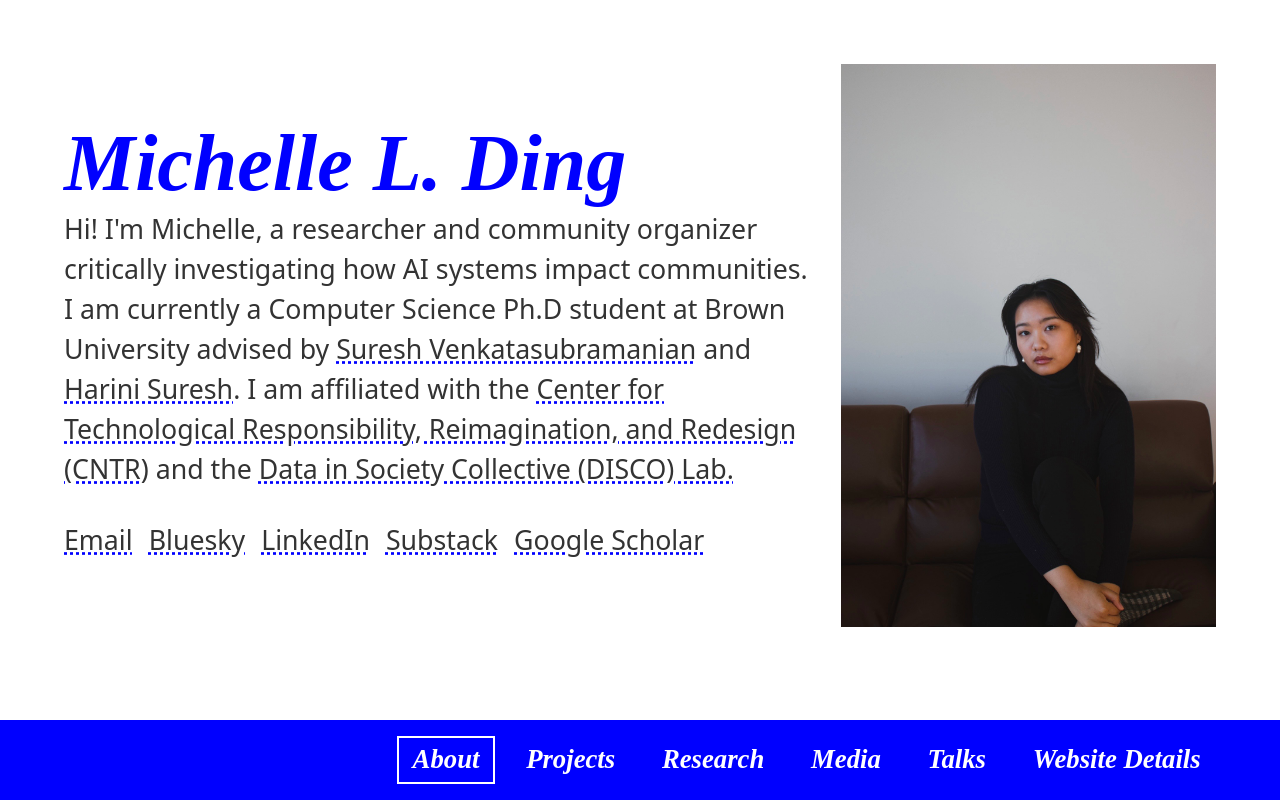
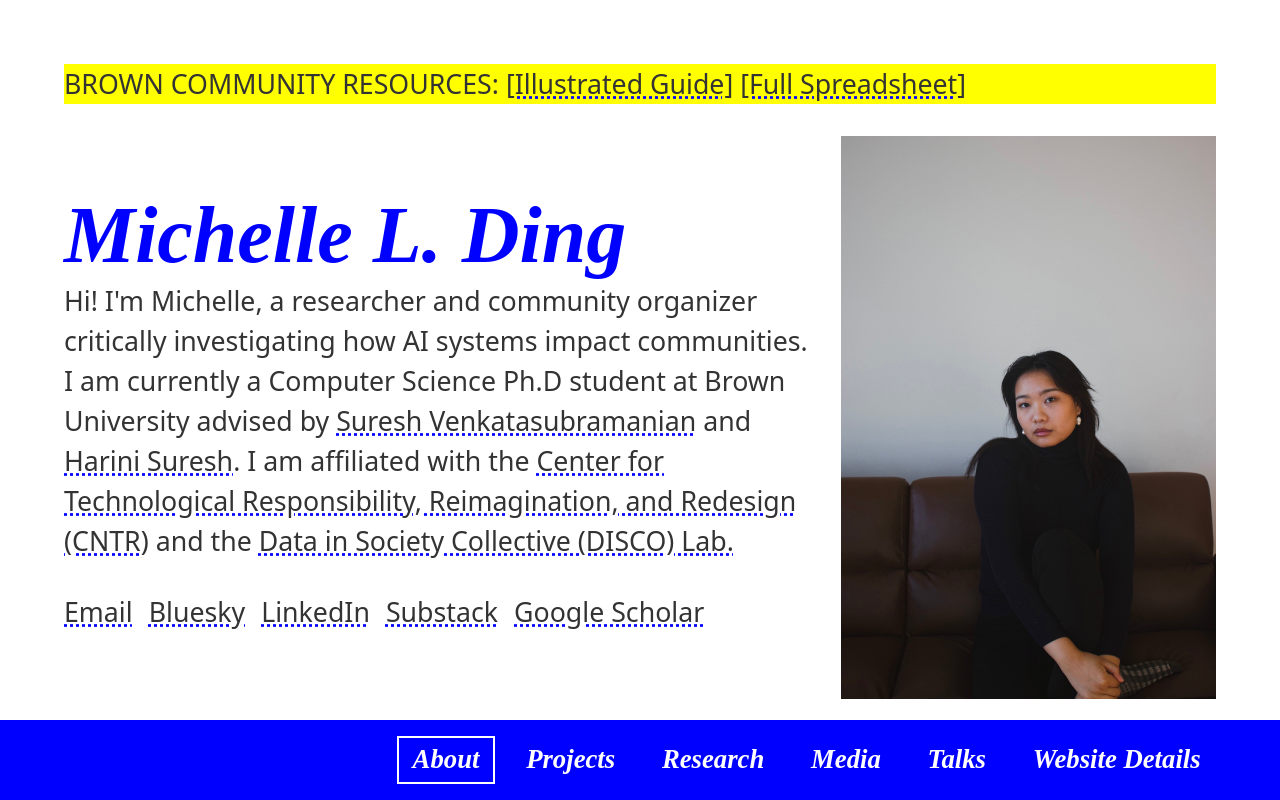
Before and after one commit to michelle-ding/michelle-ding.github.io, a React (Create React App) app: page / in a window 1280 px wide. Built offline with nearby package versions, Linux system fonts and the light colour scheme; the HTML template or start-up script is replaced by a standard one.

Commit message:
resources

```diff
--- a/src/PortfolioLayout.tsx
+++ b/src/PortfolioLayout.tsx
@@ -5,12 +5,27 @@
 const PortfolioLayout = () => {
   return (
     <div className="portfolio-layout">
+       <div className="brownresources">
+
+                BROWN COMMUNITY RESOURCES:{" "}
+<a href="https://michellelding.substack.com/p/caring-for-yourself-and-each-other"
+              id="ref" target="_blank">
+                [Illustrated Guide]
+              </a>{" "}
+              <a href="https://docs.google.com/spreadsheets/d/1xUQaOY7KlPeC0Y4JFPUqTS_xYSLlpiWaLjTEZE6Vwvw/edit?usp=sharing"
+              id="ref" target="_blank">
+                [Full Spreadsheet]
+              </a>
+              </div>
       <h1 className="mobile-header">Michelle L. Ding</h1>
       <main className="portfolio-bio" role="main" aria-label="Biography">
+
         <div className="bio-container">
           {/* Bio Text */}
           <div className="bio-text">
+
             <h1 className="desktop-header">Michelle L. Ding</h1>
+
             <p>
             Hi! I'm Michelle, a researcher and community organizer critically investigating how AI systems impact communities.
             I am currently a Computer Science Ph.D student at Brown University
@@ -20,18 +35,19 @@
                     <a href="https://cntr.brown.edu/" id="ref" target="_blank">Center for Technological Responsibility, Reimagination, and Redesign (CNTR)</a>
                     {" "} and the {" "}
                     <a href="https://discolab.cs.brown.edu/" id="ref" target="_blank">Data in Society Collective (DISCO) Lab.</a>{" "}
-            {/* I founded the {" "}
-            <a href="https://srch.cs.brown.edu" id="ref" target="_blank">Socially
-            Responsible Computing Handbook</a>, a think tank and resource for socio-technical computing education.  {" "} */}
             </p>
+
              <div className="bio-links" aria-label="Quick Links">
+
               <a href="mailto:michelle_ding@brown.edu" id="ref" target="_blank">Email</a>
             <a href="https://bsky.app/profile/michelleding.bsky.social" id="ref" target="_blank">Bluesky</a>
             <a href="https://www.linkedin.com/in/michelleding1/" id="ref" target="_blank">LinkedIn</a>
             <a href="https://michellelding.substack.com/" id="ref" target="_blank">Substack</a>
             <a href="https://scholar.google.com/citations?user=yk_fq5AAAAAJ&hl=en" id="ref" target="_blank">Google Scholar</a>
             </div>
-          </div>
+
+
+              </div>
 
           {/* Photo */}
           <img
--- a/src/styles/PortfolioLayout.css
+++ b/src/styles/PortfolioLayout.css
@@ -55,14 +55,22 @@
 }
 
 .brownresources{
-  color: var(--highlight);
+  color: var(--text);
+  background-color: yellow;
   font-size: 1.67rem;
   line-height: 1.5;
   margin: 0 0 2rem 0;
-  color: var(--text);
-  /* max-width: 60ch; */
   text-align: left;
 }
+
+.brownresources a{
+  color: var(--text);
+  font-size: 1.67rem;
+  line-height: 1.5;
+  margin: 0 0 2rem 0;
+  text-align: left;
+}
+
 
 /* Links under Bio */
 .bio-links {
```
Also changed, not shown: src/Website.tsx (line endings or trailing spaces).
